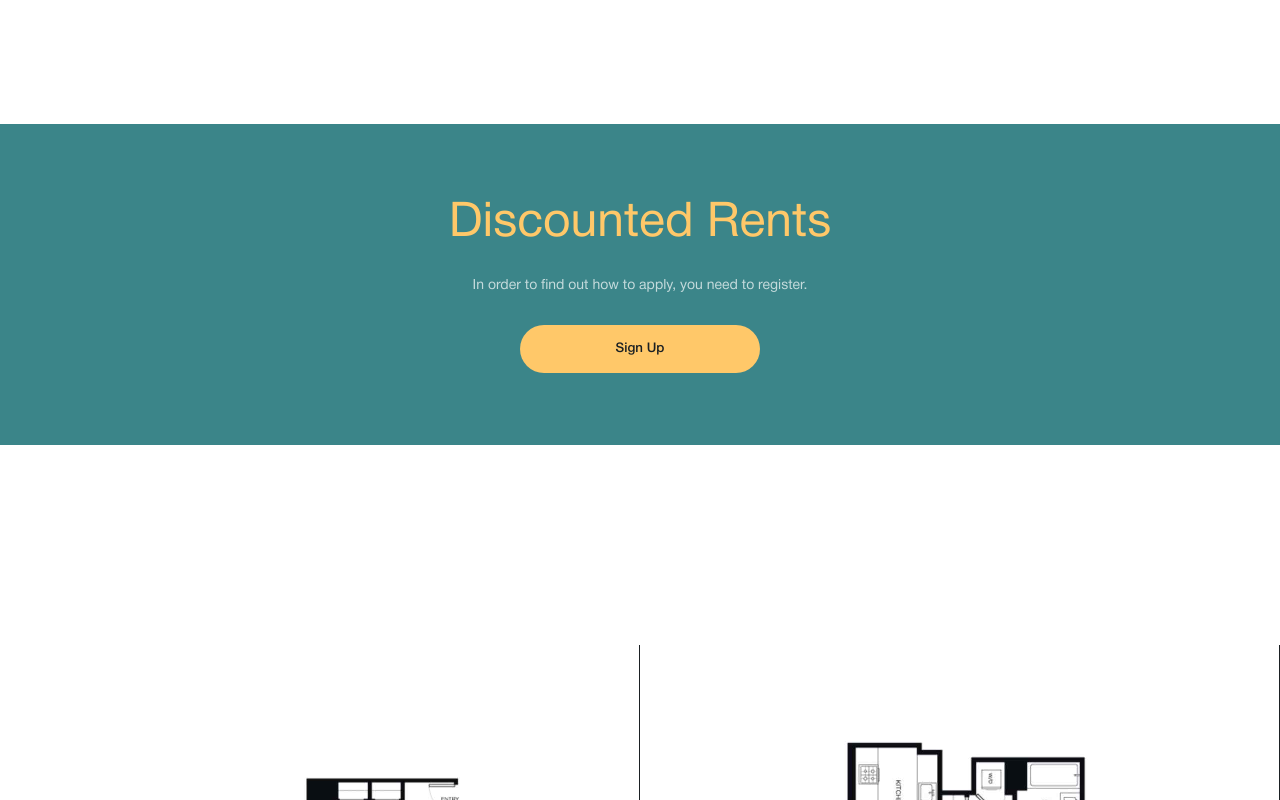
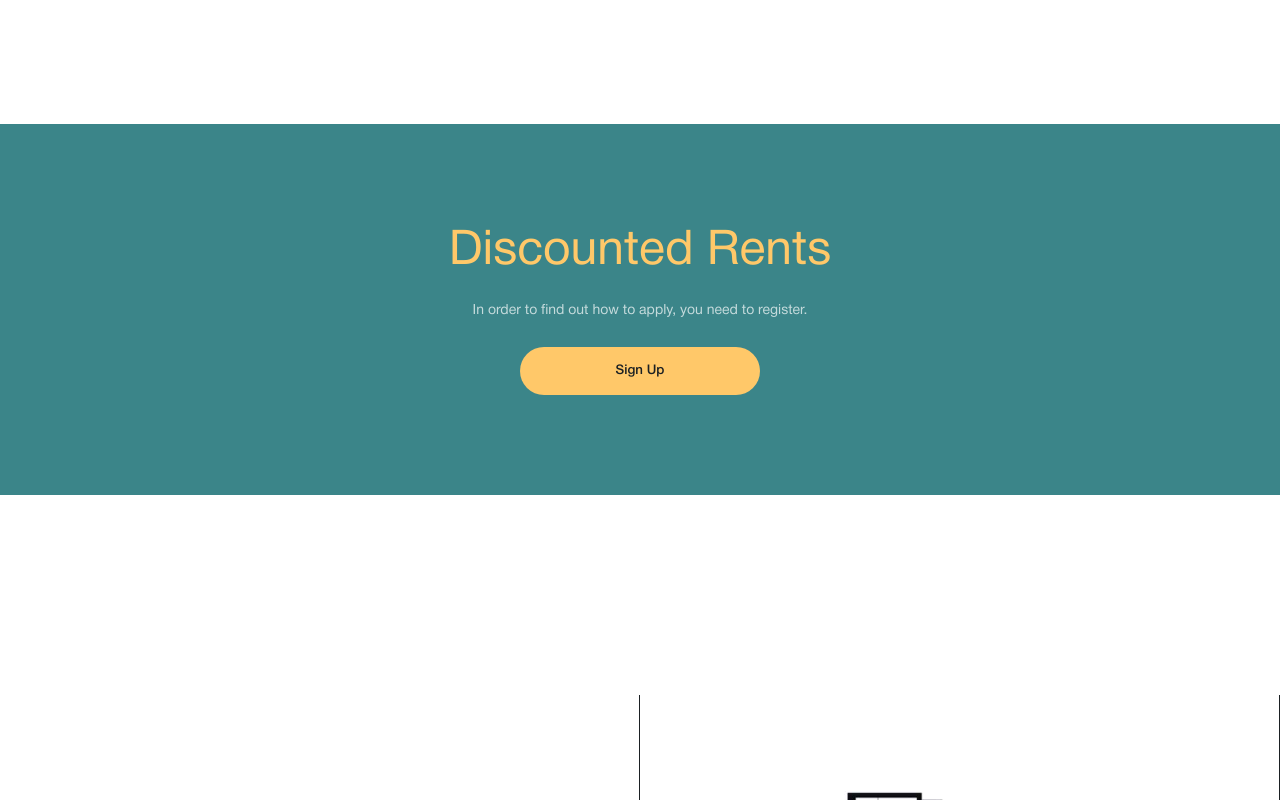
Before and after one commit to KingArthur-IT/b-vue-landing, a Vue app: page / in a window 1280 px wide. Shown: the part 7220-8020 px from the top of the page. Built offline with nearby package versions, Linux system fonts and the light colour scheme.

Commit message:
bugs fixed

```diff
--- a/src/components/CallToAction.vue
+++ b/src/components/CallToAction.vue
@@ -1,8 +1,10 @@
 <template>
-    <div class="discount">
-        <h3 class="discount__title">{{title}}</h3>
-        <p class="discount__text">{{description}}</p>
-        <button class="btn discount__btn">Sign Up</button>
+    <div class="call-to-action">
+        <div class="call-to-action__wrapper">
+            <h3 class="call-to-action__title">{{title}}</h3>
+            <p class="call-to-action__text">{{description}}</p>
+            <button class="btn call-to-action__btn">Sign Up</button>
+        </div>
     </div>
 </template>
 
@@ -26,11 +28,18 @@ export default {
 </script>
 
 <style scoped>
-.discount{
+.call-to-action{
     font-family: "Helvetica Neue Regular";
-    min-height: 321px;
+    min-height: 350px;
     width: 100%;
     background-color: var(--primary-color);
+    text-align: center;
+    display: flex;
+    justify-content: center;
+    align-items: center;
+}
+.call-to-action__wrapper{
+    width: 90%;
     display: -webkit-box;
     display: -ms-flexbox;
     display: flex;
@@ -44,8 +53,9 @@ export default {
     -webkit-box-align: center;
     -ms-flex-align: center;
     align-items: center;
+    margin: 100px auto;
 }
-.discount__title{
+.call-to-action__title{
     color: var(--secondary-color);
     font-size: 48px;
     line-height: 56px;
@@ -53,39 +63,49 @@ export default {
     margin: 0;
     margin-bottom: 18px;
 }
-.discount__text{
+.call-to-action__text{
     color: rgba(255, 255, 255, 0.7);
     font-size: 14px;
-    line-height: 32px;
+    line-height: 26px;
     font-weight: normal;
     margin: 0;
     margin-bottom: 23px;
 }
-.discount__btn{
+.call-to-action__btn{
     width: 240px;
     color: var(--text-color);
 }
+@media screen and (max-width: 800px) {
+    .call-to-action__wrapper{
+        margin: 100px auto;
+    }
+}
 @media screen and (max-width: 600px) {
-    .discount__title{
+    .call-to-action__wrapper{
+        margin: 50px auto;
+    }
+    .call-to-action__title{
         font-size: 34px;
         line-height: 44px;
         margin-bottom: 12px;
     }
-    .discount__text{
+    .call-to-action__text{
         font-size: 14px;
         margin-bottom: 20px;
     }
-    .discount{
+    .call-to-action{
         min-height: 260px;
     }
 }
 @media screen and (max-width: 350px) {
-    .discount__title{
+    .call-to-action__wrapper{
+        margin: 40px auto;
+    }
+    .call-to-action__title{
         font-size: 30px;
         margin-bottom: 8px;
     }
-    .discount__text{
-        text-align: center;
+    .call-to-action__text{
         line-height: 20px;
         width: 90%;
     }
--- a/src/components/TextDescription.vue
+++ b/src/components/TextDescription.vue
@@ -61,6 +61,7 @@ export default {
     }
     .description__text{
         font-size: 29px;
+        line-height: 39px;
     }
 }
 @media screen and (max-width: 600px) {
@@ -70,7 +71,7 @@ export default {
     }
     .description__text{
         font-size: 24px;
-
+        line-height: 31px;
     }
 }
 @media screen and (max-width: 350px) {
@@ -80,6 +81,7 @@ export default {
     }
     .description__text{
         font-size: 21px;
+        line-height: 29px;
         margin-bottom: 24px;
     }
 }
```
